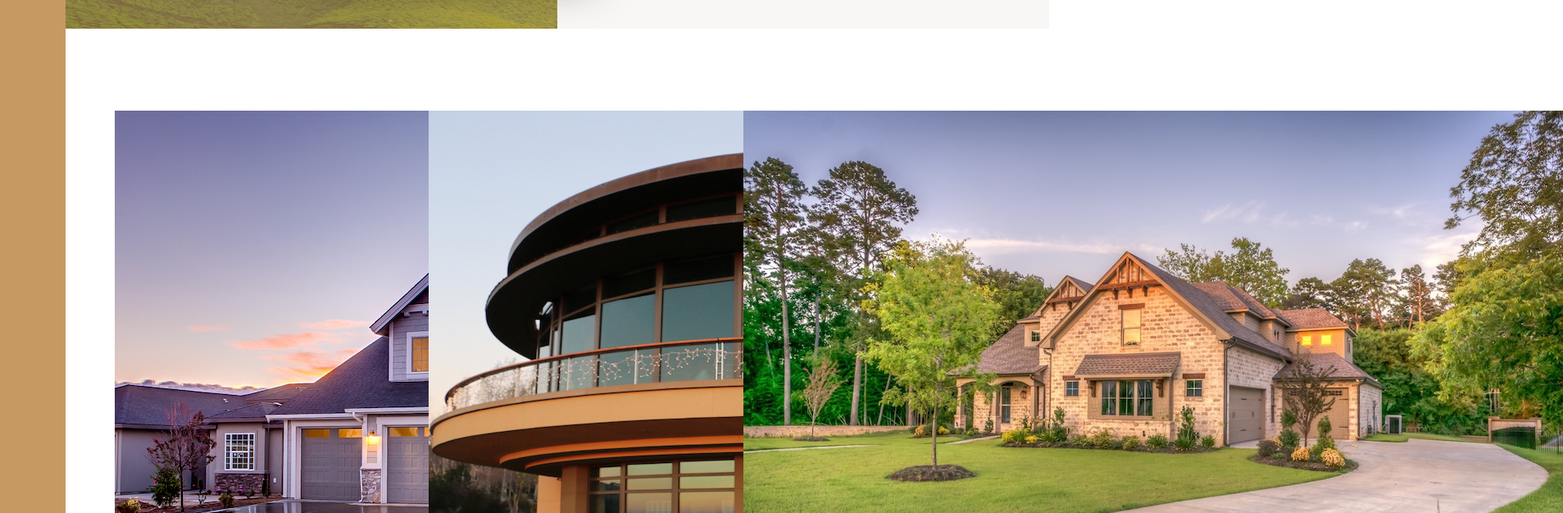
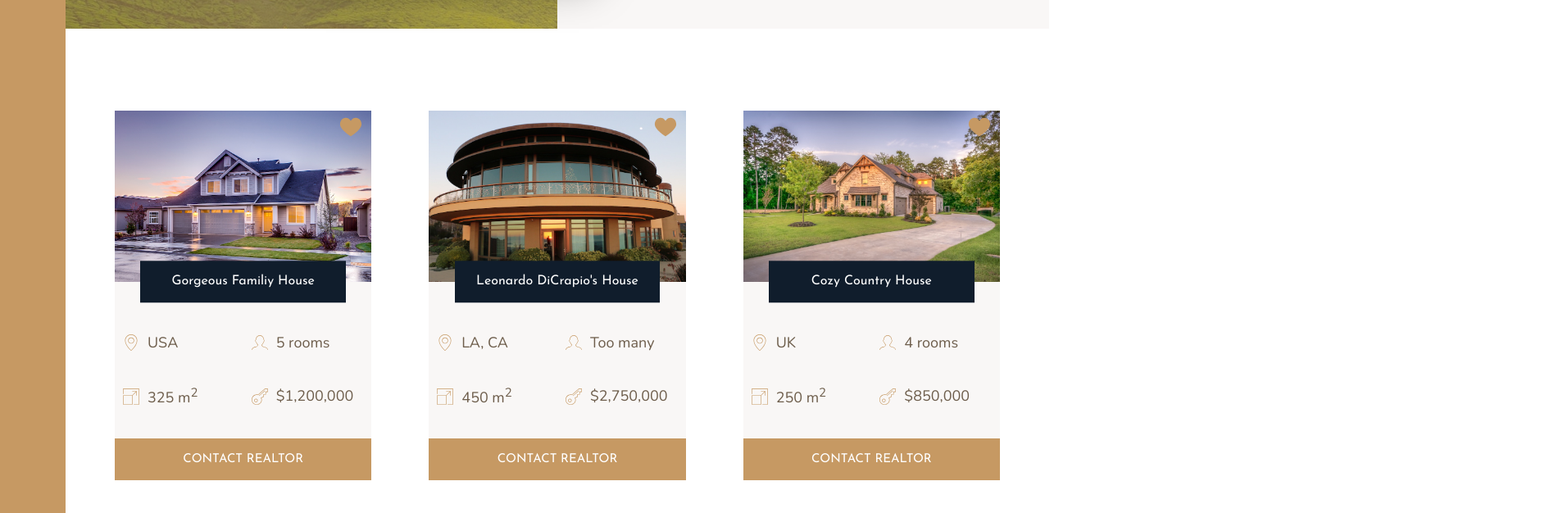
Before and after one commit to chaleay/Grid-Gallery, a website: page index.html in a window 1280 px wide. Shown: the part 1810-2436 px from the top of the page at 82% size, 1907 px wide, since content can reach past the window. Drawn offline with nearby package versions, Linux system fonts and the light colour scheme.

Commit message:
finished homes section

```diff
--- a/index.html
+++ b/index.html
@@ -156,7 +156,7 @@
           <svg>
             <use xlink:href="img/sprite.svg#icon-map-pin"></use>
           </svg>
-          <p>Los Angeles, California</p>
+          <p>LA, CA</p>
         </div>
         <div class="home__rooms">
           <svg>
--- a/sass/_homes.scss
+++ b/sass/_homes.scss
@@ -1,34 +1,105 @@
 .homes {
   grid-column: center-start / center-end;
-  font-size: 3rem;
+  font-size: 1.8rem;
   margin: 10rem 0;
 
   display: grid;
   grid-template-columns: repeat(auto-fit, minmax(25rem, 1fr));
   grid-gap: 7rem;
+  //default
+  //align-items: stretch;
 }
 
 .home {
   background-color: $color-grey-light-1;
 
+  display: grid;
+  grid-template-columns: repeat(2, 1fr);
+  row-gap: 3.5rem;
+
   &__img {
+    width: 100%;
+    grid-column: 1 / -1;
+    grid-row: 1 / 2;
+    z-index: 1;
   }
 
   &__like {
+    grid-row: 1 / span 1;
+    grid-column: 2 / 3;
+    fill: $color-primary;
+    height: 3rem;
+    width: 3rem;
+    //to ensure this stays on top
+    z-index: 10;
+
+    //grid column alignment  (x)
+    justify-self: end;
+    margin: 0.5rem 1rem;
+
+    //click
+    cursor: pointer;
+    transition: all 0.2s;
+
+    &:hover {
+      fill: red;
+      transform: scale(1.25);
+    }
   }
+
   &__name {
+    //takes up all columns
+    grid-column: 1 / -1;
+    //overlaps with images
+    grid-row: 1 / 2;
+    //so we can see it on top of the img
+    z-index: 10;
+    align-self: end;
+
+    //80% of total width
+    width: 80%;
+    justify-self: center;
+
+    font-family: $font-display;
+    font-size: 1.6rem;
+    text-align: center;
+    font-weight: 400;
+    padding: 1.25rem;
+    color: #fff;
+    background-color: $color-secondary;
+
+    //manual positioning for overlap effect
+    transform: translateY(50%);
   }
+
+  &__location,
+  &__rooms {
+    margin-top: 2.5rem;
+  }
+
   &__location,
   &__rooms,
   &__area,
   &__price {
+    //display svg and p side by side
+    display: flex;
+    align-items: center;
+
     svg {
       fill: $color-primary;
       height: 2rem;
       width: 2rem;
+      align-self: center;
+      margin-left: 1rem;
+      margin-right: 1rem;
     }
+  }
 
-    p {
+  &__btn {
+    grid-column: 1 / -1;
+
+    &:focus {
+      outline: none;
     }
   }
 }
```
Also changed, not shown: css/style.css.
